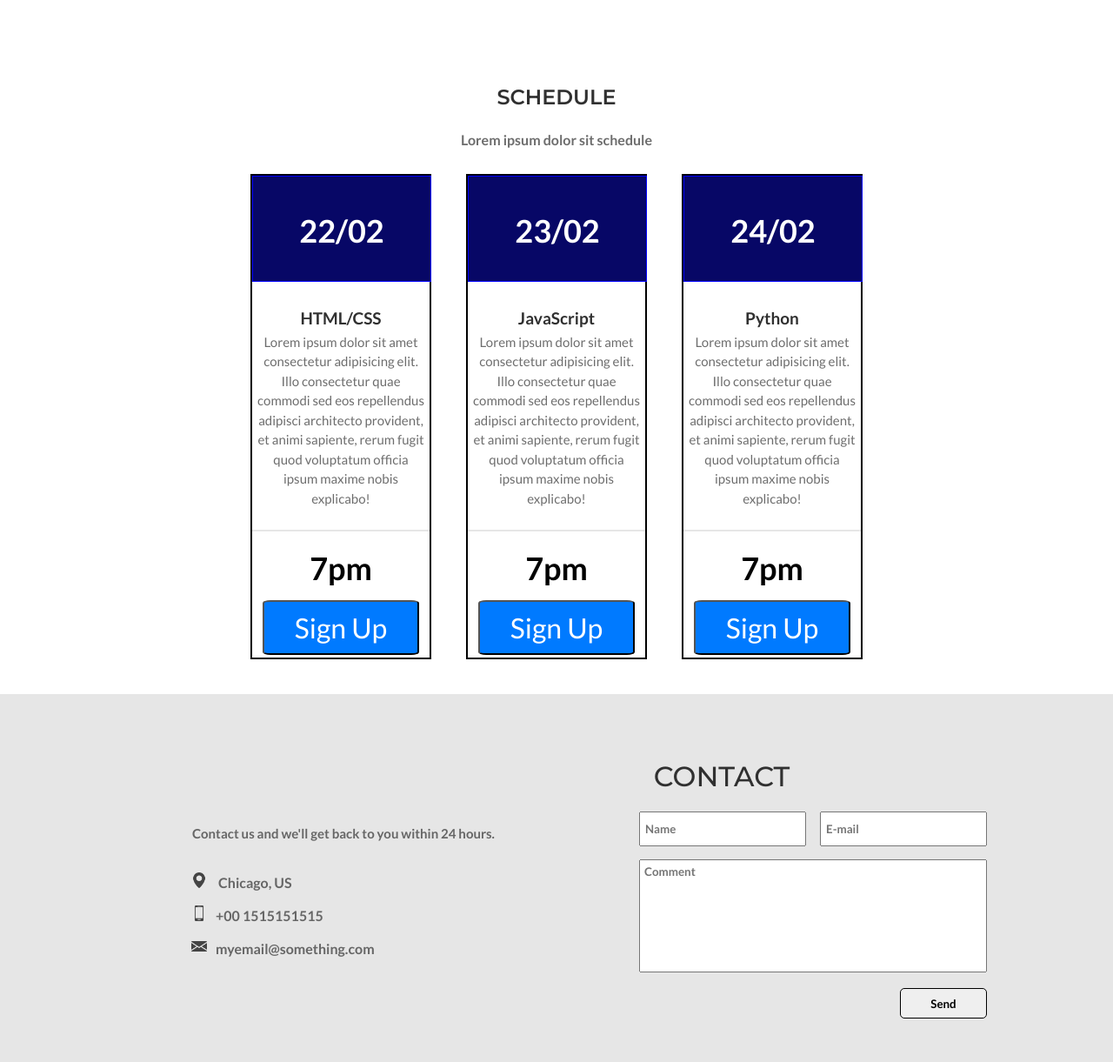
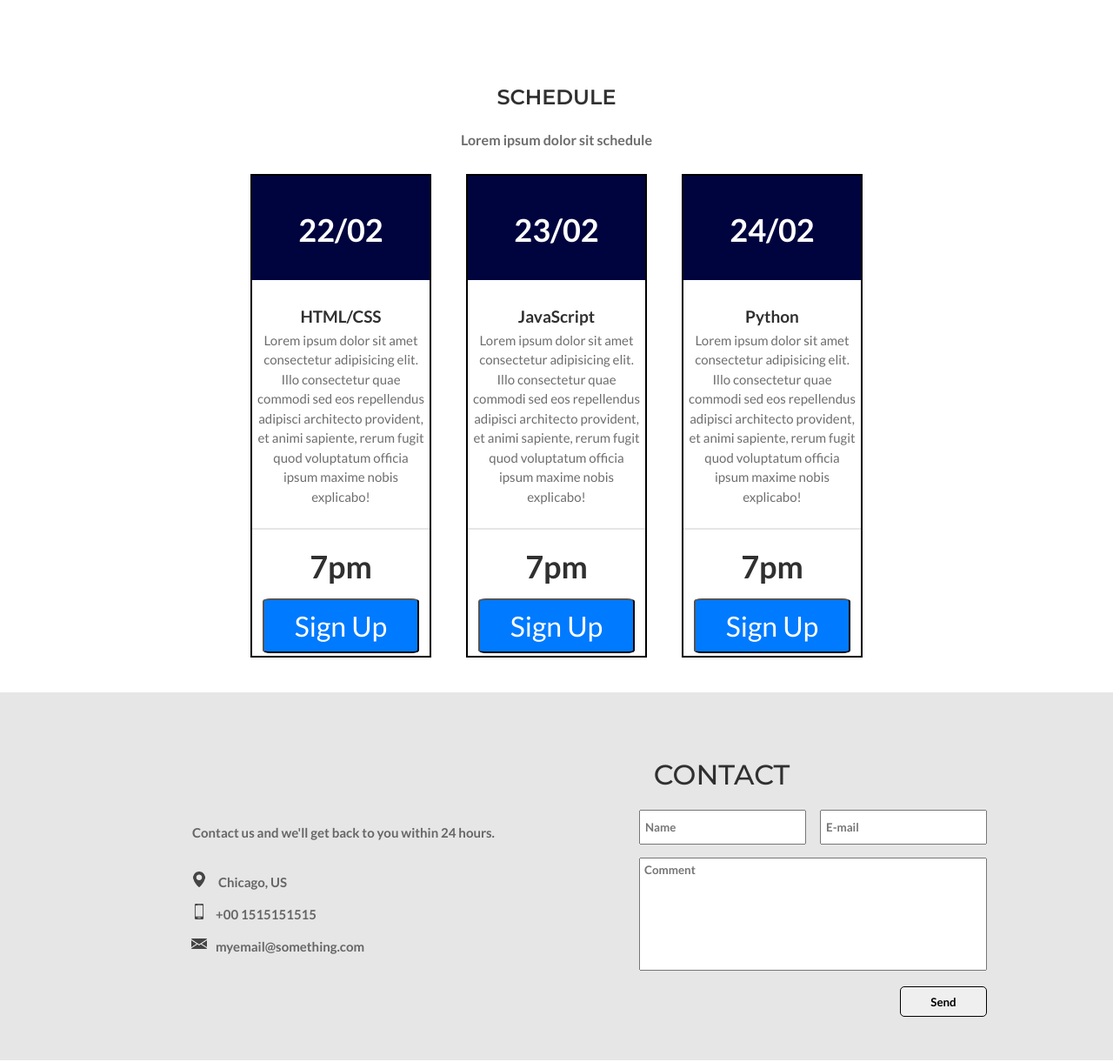
Before and after one commit to Kenzie-Academy-Brasil-Developers/estilizando-pagina-landing-page-kenzie-academy-sprint-3-jpedrofp, a plain HTML site: page index.html in a window 1280 px wide. Shown: the part 2277-3498 px from the top of the page at 87% size. Drawn offline with Linux system fonts and the light colour scheme.

Commit message:
contact icon font size, calendar background color, hour color

```diff
--- a/assets/css/style.css
+++ b/assets/css/style.css
@@ -389,8 +389,7 @@ img {
         font-size: 36px;
         text-align: center;
         padding-top: 40px;
-        border: 1px solid blue;
-        background-color: rgb(7, 7, 102);
+        background-color: var(--azul-escuro);
         color: white;
     }
 
@@ -449,6 +448,7 @@ img {
         align-items: center;
         font-size: 36px;
         margin-bottom: 15px;
+        color: var(--cinza)
     }
 
     /* - Botão “Sign Up”: `font-size: 32px;` */
@@ -530,7 +530,7 @@ img {
         margin-left: 25px;
         color: var(--cinza);
         opacity: 0.7;
-
+        font-size: 15px;
     }
     .secaoContato-informacoes ul img {
         width: 18px;
```
